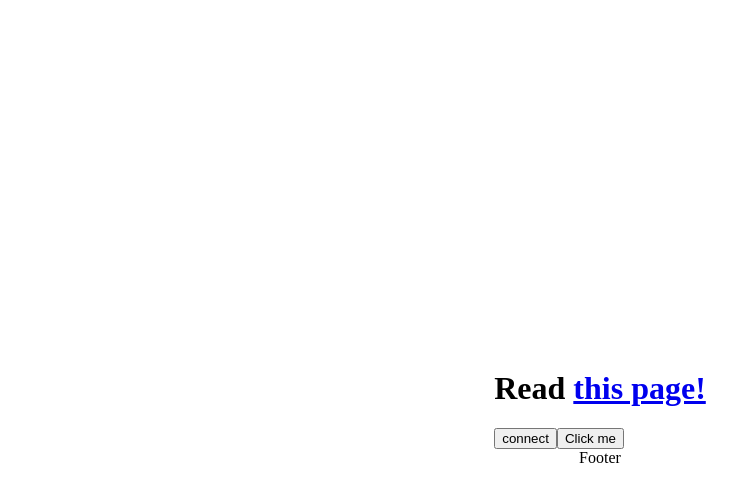
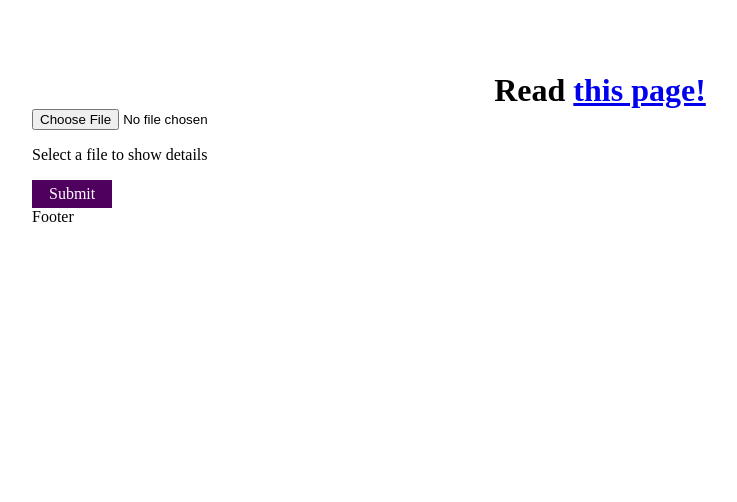
Before and after one commit to brysonjones/web_app_dev, a Next.js app in the folder src/nextjs/ml-app/: page / in a window 1280 px wide. Shown: the top 502 px of the page, without its empty margins (40-777 px from the left). Built offline with nearby package versions, Linux system fonts and the light colour scheme.

Commit message:
able to upload, view, and receive image with React and Flask backend -- code needs to be cleaned up

```diff
--- /dev/null
+++ b/src/nextjs/ml-app/components/FileUpload.js
@@ -0,0 +1,53 @@
+import React, { Fragment, useState } from "react";
+import Button from "./UI/Button";
+
+function FileUploadPage() {
+  const [selectedFile, setSelectedFile] = useState();
+  const [image, setImage] = useState(null);
+  const [isSelected, setIsSelected] = useState(false);
+
+  const changeHandler = (event) => {
+    setSelectedFile(event.target.files[0]);
+    setImage(URL.createObjectURL(event.target.files[0]))
+    setIsSelected(true);
+  };
+
+  const handleSubmission = () => {
+    const formData = new FormData();
+
+    formData.append("File", selectedFile);
+    console.log("formData:", formData);
+
+    fetch("http://localhost:5000", {
+      crossDomain: true,
+      method: "POST",
+      body: formData,
+    })
+      .then((response) => response.json())
+      .then((result) => {
+        console.log("Success:", result);
+      })
+      .catch((error) => {
+        console.error("Error:", error);
+      });
+  };
+
+  return (
+    <Fragment>
+      <input type="file" name="file" onChange={changeHandler} />
+      {isSelected ? (
+        <div>
+          {image && <img src={image} alt="preview image" />}
+        </div>
+      ) : (
+        <p>Select a file to show details</p>
+      )}
+
+      <div>
+        <Button onClick={handleSubmission}>Submit</Button>
+      </div>
+    </Fragment>
+  );
+}
+
+export default FileUploadPage;
--- /dev/null
+++ b/src/nextjs/ml-app/components/UI/Button.js
@@ -0,0 +1,14 @@
+import React from "react";
+import classes from './Button.module.css';
+
+const Button = props => {
+    return <button
+        className={classes.button}
+        type={props.type || 'button'}
+        onClick={props.onClick}
+        >
+            {props.children}
+        </button>
+}
+
+export default Button;
--- /dev/null
+++ b/src/nextjs/ml-app/components/UI/Button.module.css
@@ -0,0 +1,18 @@
+.button {
+    font: inherit;
+    border: 1px solid #4f005f;
+    background: #4f005f;
+    color: white;
+    padding: 0.25rem 1rem;
+    cursor: pointer;
+  }
+
+  .button:hover,
+  .button:active {
+    background: #741188;
+    border-color: #741188;
+  }
+
+  .button:focus {
+    outline: none;
+  }
--- a/src/nextjs/ml-app/pages/index.js
+++ b/src/nextjs/ml-app/pages/index.js
@@ -1,7 +1,8 @@
-import Head from 'next/head';
-import styles from '../styles/Home.module.css';
-import Link from 'next/link';
-import { io } from 'socket.io-client';
+import Head from "next/head";
+import styles from "../styles/Home.module.css";
+import Link from "next/link";
+import FileUpload from '../components/FileUpload'
+import { io } from "socket.io-client";
 
 const URL = "http://localhost:5000";
 const socket = io(URL, { autoConnect: false });
@@ -13,30 +14,27 @@ const connect = () => {
 
 const clickHandler = () => {
   console.log("sending");
-  socket.emit('message', 'yeet');
+  socket.emit("message", "yeet");
 };
 
 export default function Home() {
   return (
-    <div className={styles.container}>
+    <div className={styles.main}>
       <Head>
-        <title>Create Next App</title>
+        <title>ML App</title>
         <link rel="icon" href="/favicon.ico" />
       </Head>
 
       <main>
-        <h1 className="title">
+        <h1 className={styles.title}>
           Read <Link href="/posts/first-post">this page!</Link>
         </h1>
         <div>
-          <button onClick={connect}>connect</button>
-          <button onClick={clickHandler}>Click me</button>
+          <FileUpload />
         </div>
       </main>
 
-      <footer>
-        Footer
-      </footer>
+      <footer>Footer</footer>
     </div>
-  )
+  );
 }
--- a/src/nextjs/ml-app/styles/Home.module.css
+++ b/src/nextjs/ml-app/styles/Home.module.css
@@ -1,91 +1,9 @@
-.container {
-  min-height: 100vh;
-  padding: 0 0.5rem;
-  display: flex;
-  flex-direction: column;
-  justify-content: center;
-  align-items: center;
-}
 
-.title a {
-  color: #0070f3;
-  text-decoration: none;
-}
-
-.title a:hover,
-.title a:focus,
-.title a:active {
-  text-decoration: underline;
+.main {
+  padding: 4rem;
 }
 
 .title {
-  margin: 0 0 1rem;
-  line-height: 1.15;
-  font-size: 3.6rem;
-}
-
-.title {
+  margin: auto;
   text-align: center;
 }
-
-.title,
-.description {
-  text-align: center;
-}
-
-
-.description {
-  line-height: 1.5;
-  font-size: 1.5rem;
-}
-
-.grid {
-  display: flex;
-  align-items: center;
-  justify-content: center;
-  flex-wrap: wrap;
-
-  max-width: 800px;
-  margin-top: 3rem;
-}
-
-.card {
-  margin: 1rem;
-  flex-basis: 45%;
-  padding: 1.5rem;
-  text-align: left;
-  color: inherit;
-  text-decoration: none;
-  border: 1px solid #eaeaea;
-  border-radius: 10px;
-  transition: color 0.15s ease, border-color 0.15s ease;
-}
-
-.card:hover,
-.card:focus,
-.card:active {
-  color: #0070f3;
-  border-color: #0070f3;
-}
-
-.card h3 {
-  margin: 0 0 1rem 0;
-  font-size: 1.5rem;
-}
-
-.card p {
-  margin: 0;
-  font-size: 1.25rem;
-  line-height: 1.5;
-}
-
-.logo {
-  height: 1em;
-}
-
-@media (max-width: 600px) {
-  .grid {
-    width: 100%;
-    flex-direction: column;
-  }
-}
--- a/src/nextjs/ml-app/styles/globals.css
+++ /dev/null
@@ -1,38 +0,0 @@
-html,
-body {
-  padding: 0;
-  margin: 0;
-  font-family: Inter, -apple-system, BlinkMacSystemFont, Segoe UI, Roboto,
-    Oxygen, Ubuntu, Cantarell, Fira Sans, Droid Sans, Helvetica Neue, sans-serif;
-}
-
-a {
-  color: inherit;
-  text-decoration: none;
-}
-
-* {
-  box-sizing: border-box;
-}
-
-img {
-  max-width: 100%;
-  height: auto;
-}
-
-h1,
-h2,
-p,
-ul {
-  margin: 0;
-}
-
-ul {
-  padding: 0;
-  list-style: none;
-}
-
-button {
-  padding: 0.5rem 1rem;
-  font-weight: bold;
-}
```
Also changed, not shown: 2 other files (tests, documents, lock files or other folders).
